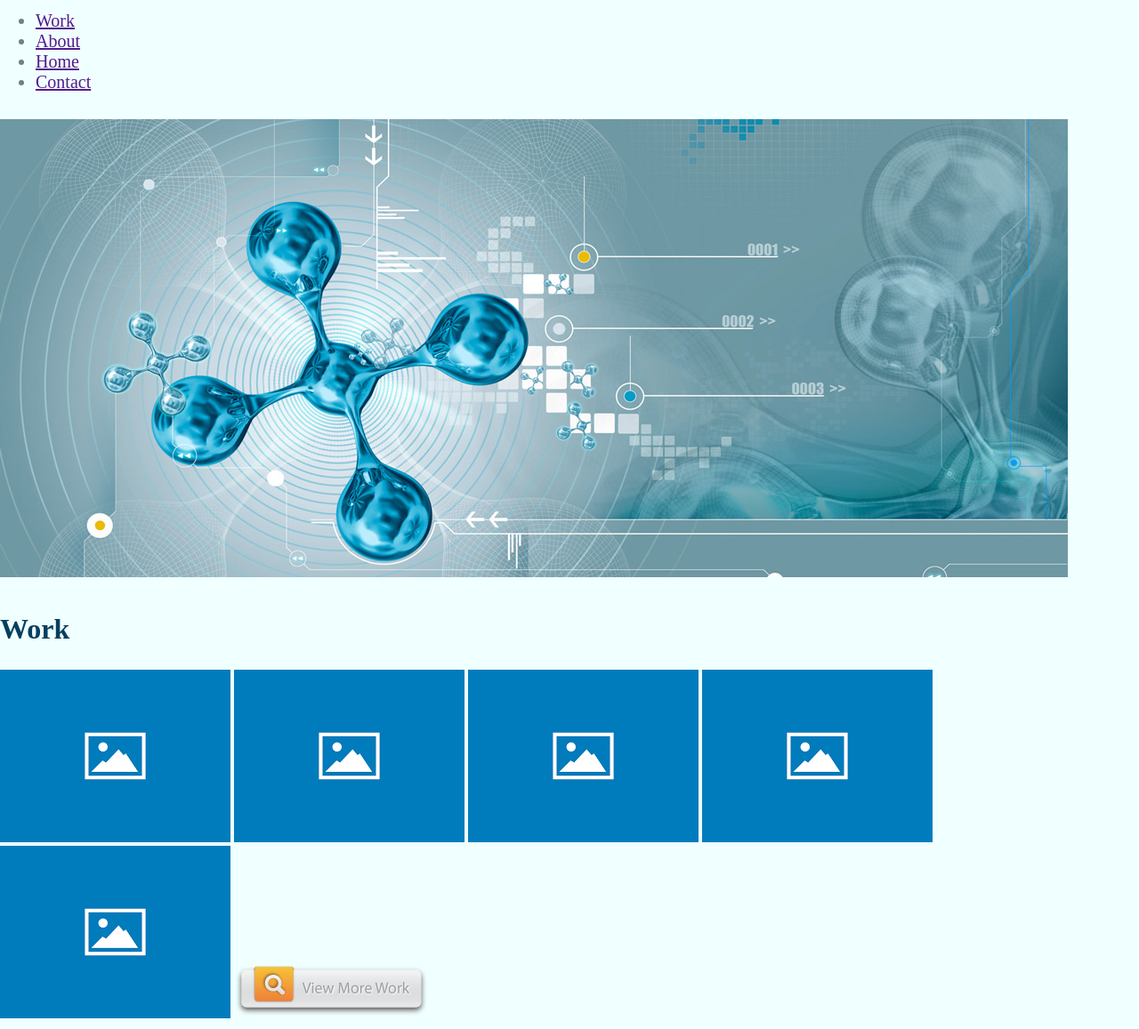
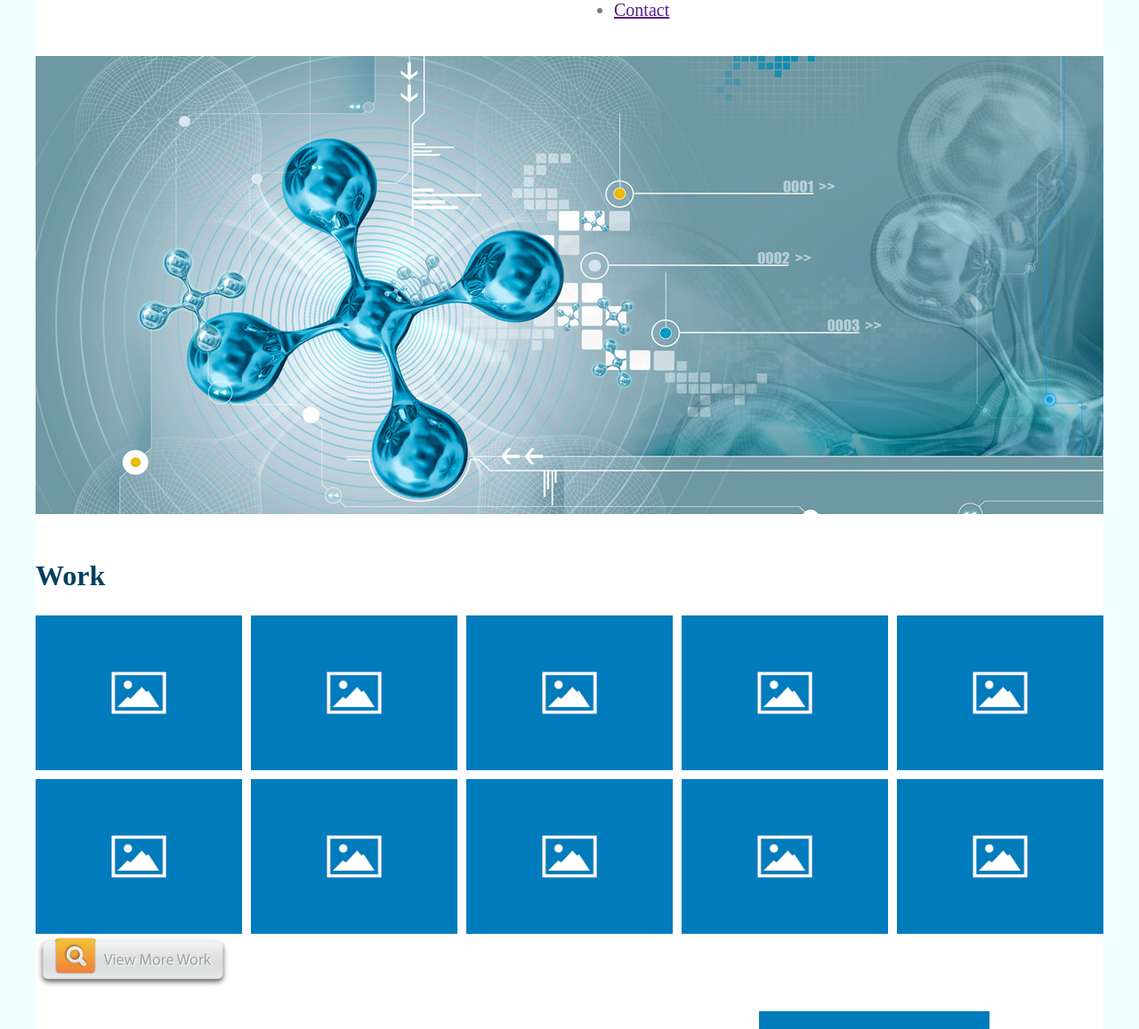
Before and after one commit to ornelas46/adpr458, a plain HTML site: page assignments/inclass/index.html in a window 1280 px wide. Shown: the part 89-1246 px from the top of the page at 89% size. Drawn offline with nearby package versions, Linux system fonts and the light colour scheme.

Commit message:
March 17th
CSS Navigation

```diff
--- a/assignments/css/styles.css
+++ b/assignments/css/styles.css
@@ -1,4 +1,6 @@
-
+* {
+    box-sizing: border-box;
+}
 body {
     margin: 0 10%;
     font-family: sans-serif;
@@ -33,11 +35,44 @@ img {
     border-radius: 50%;
 }
 
+/*** Navigation ***/
+nav {
+    background-color: #525252;
+    padding: 0 1em;;
+    display: flex;
+    justify-content: center;
+    position: sticky;
+    top: 0;
+}
+nav ul {
+    margin: 0;
+    padding: 0;
+    list-style: none;
+    display: flex;
+    flex-flow: row wrap;
+}
+nav li {
+    margin: 0 0.5em;
+}
+nav a, nav a:visited{
+    color: #fff;
+    text-decoration: none;
+    font-size: 1.125rem;
+    padding: 1em;
+    display: block;
+    transition: ease-in-out 250ms;
+}
+nav a:hover {
+    background-color: #9abcf8;
+    color: #fff;
+}
+
 /*** Grid ***/
 .container {
     display: grid;
     grid-template-columns: repeat(12, 1fr);
     grid-gap: 10px;
+    background-color: #fff;
 }
 header {
     grid-column: 1 / span 12;
--- a/assignments/inclass/css/style.css
+++ b/assignments/inclass/css/style.css
@@ -30,6 +30,36 @@ img {
     grid-template-columns: repeat(12, 1fr);
     grid-gap: 10px;
 }
-header, nav, .hero, .work, .about, .quote, footer {
+header, nav, .hero, .work, .company, .company_image, .quote, footer {
     grid-column: 1 / span 12;
 }
+
+/* Media Queries */
+@media screen and (min-width:655px) {
+    .container {
+        background-color:#ffffff;
+        max-width: 1200px;
+        margin: 0 auto;
+        display: grid;
+        grid-template-columns: repeat(12, 1fr);
+        grid-gap: 20px;
+    }
+    .company {
+        grid-column: 1 / span 8;
+    }
+    .company_image {
+        grid-column: 9 / span 4;
+    }
+
+    header {
+        grid-column: 1 / span 6;
+    }
+    nav {
+        grid-column: 7 / span 6;
+    }
+    .portfolio {
+        display: grid;
+        grid-template-columns: repeat(5, 1fr);
+        grid-gap:10px;
+    }
+}
--- a/assignments/inclass/index.html
+++ b/assignments/inclass/index.html
@@ -37,6 +37,8 @@
     <header>
         <h1>Awesome Websites</h1>
         <!-- Navigation -->
+    </header>
+
     <nav>
         <ul>
             <li><a href="">Work</a></li>
@@ -45,7 +47,6 @@
             <li><a href="">Contact</a></li>
         </ul>
     </nav>
-    </header>
 
     <section class="hero">
         <img src="images/promoGraphic.jpg" alt="Hero Image"/>
@@ -54,21 +55,32 @@
     <!-- Work -->
     <section class="work">
         <h2>Work</h2>
+        <div class="portfolio">
             <img src="images/thumb.png" alt="Project 1">
             <img src="images/thumb.png" alt="Project 2">
             <img src="images/thumb.png" alt="Project 3">
             <img src="images/thumb.png" alt="Project 4">
             <img src="images/thumb.png" alt="Project 5">
-
+            <img src="images/thumb.png" alt="Project 6">
+            <img src="images/thumb.png" alt="Project 7">
+            <img src="images/thumb.png" alt="Project 8">
+            <img src="images/thumb.png" alt="Project 9">
+            <img src="images/thumb.png" alt="Project 10">
+        </div>
         <img src="images/button.png" alt="View More Work">
     </section>
 
     <!-- Content -->
-    <section class="about">
+
+        <section class="company">
             <h2>Awesome Websites</h2>
             <p>Lorem Ipsum is simply dummy text of the printing and typesetting industry. Lorem Ipsum has been the industry's standard dummy text ever since the 1500s, when an unknown printer took a galley of type and scrambled it to make a type specimen book. It has survived not only five centuries, but also the leap into electronic typesetting, remaining essentially unchanged.</p>
             <p>Lorem Ipsum is simply dummy text of the printing and typesetting industry. Lorem Ipsum has been the industry's standard dummy text ever since the 1500s, when an unknown printer took a galley of type and scrambled it to make a type specimen book. It has survived not only five centuries, but also the leap into electronic typesetting, remaining essentially unchanged. Lorem Ipsum is simply dummy text of the printing and typesetting industry. Lorem Ipsum has been the industry's standard dummy text ever since the 1500s, when an unknown printer took a galley of type and scrambled it to make a type specimen book. It has survived not only five centuries, but also the leap into electronic typesetting, remaining essentially unchanged.</p>
         </section>
+        <section class="company_image">
+            <img src="images/thumb.png" alt="thumbs">
+        </section>
+
 
     <!-- Quote -->
     <section class="quote">
```
Lines whose indentation alone changed are shown as unchanged.
